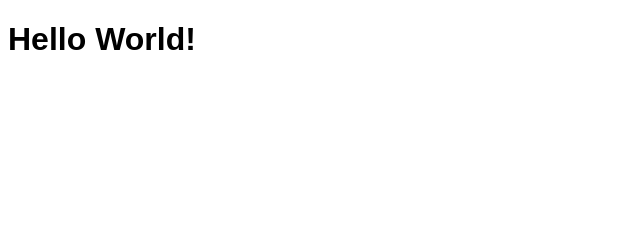
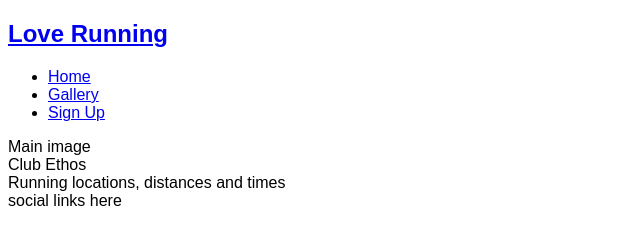
Before and after one commit to Arin17/love-running, a plain HTML site: page index.html in a window 1280 px wide. Shown: the whole page, without its empty margins (0-640 px from the left). Drawn offline with Linux system fonts and the light colour scheme.

Commit message:
Add basic header structure

```diff
--- a/index.html
+++ b/index.html
@@ -11,6 +11,35 @@
     <title>Love Running</title>
 </head>
 <body>
-    <h1>Hello World!</h1>
+    <header>
+        <a href="index.html">
+        <h2>Love Running</h2>
+        </a>
+        <nav>
+            <ul>
+                <li>
+                    <a href="index.html">Home</a>
+                </li>
+                <li>
+                    <a href="#">Gallery</a>
+                </li>
+                <li>
+                    <a href="#">Sign Up</a>
+                </li>
+            </ul>
+        </nav>
+    </header>
+    <section>
+        Main image
+    </section>
+    <section>
+        Club Ethos
+    </section>
+    <section>
+        Running locations, distances and times
+    </section>
+    <footer>
+        social links here
+    </footer>
 </body>
 </html>
```
